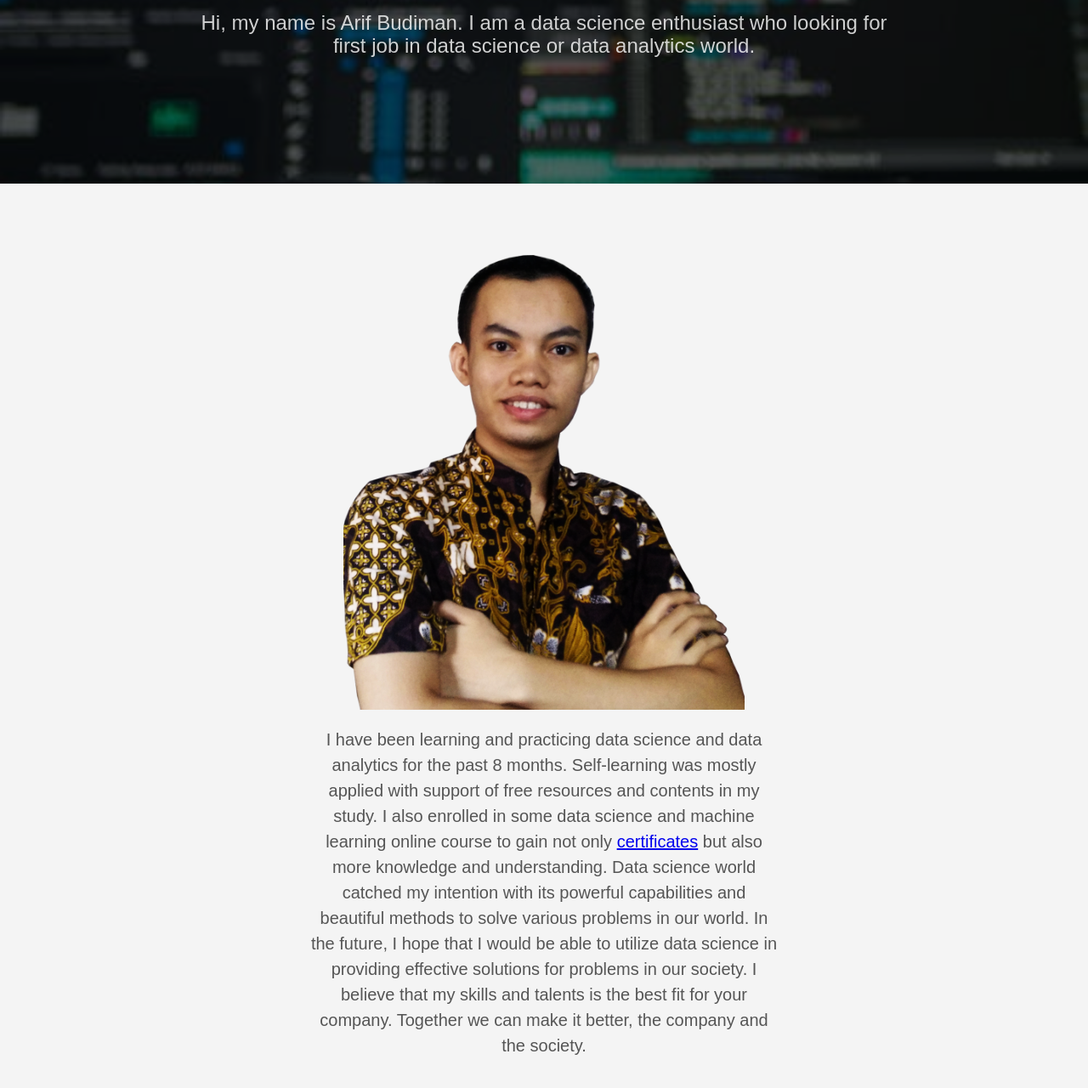
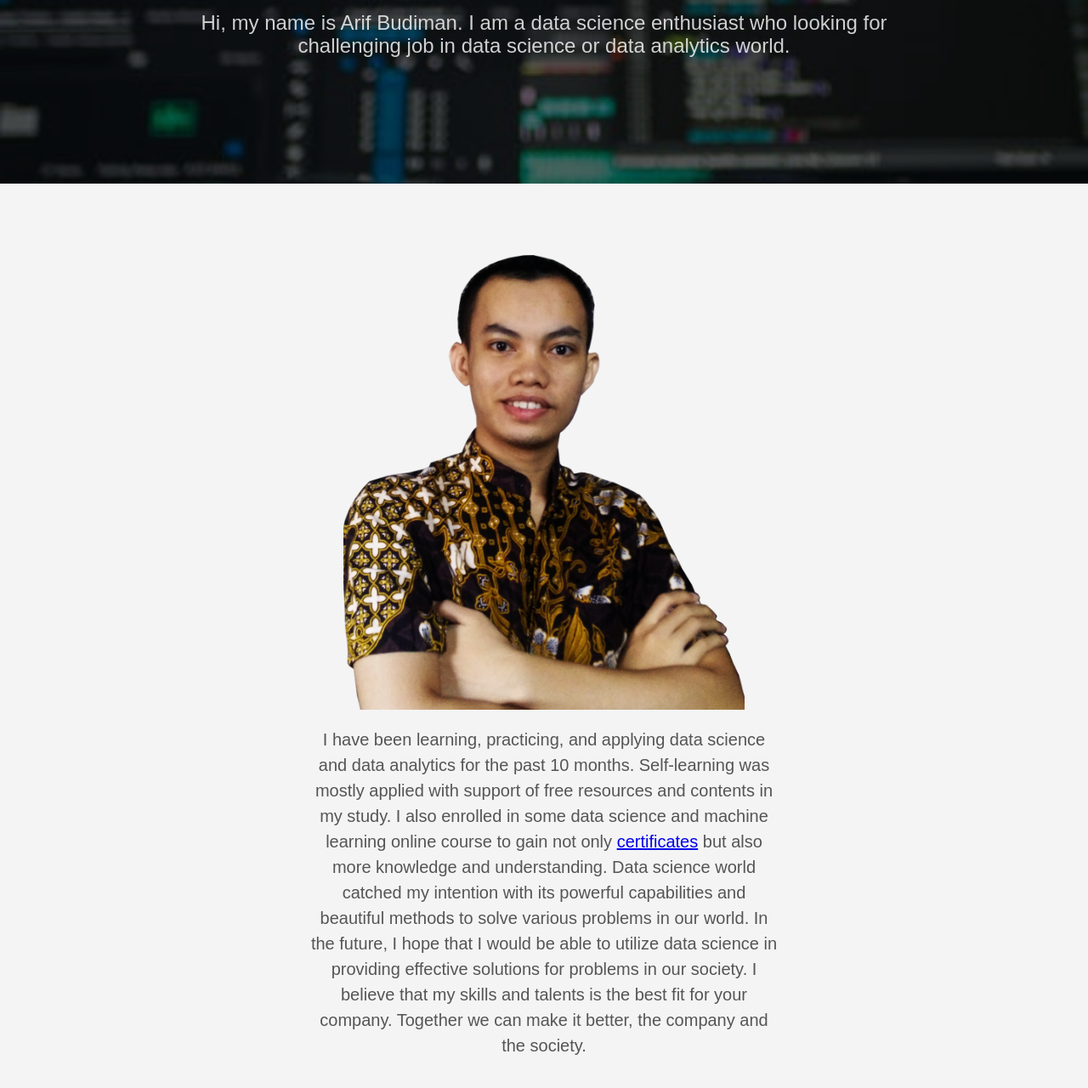
Before and after one commit to afbudiman/ArifBudiman_Portofolio, a plain HTML site: page about/index.html in a window 1280 px wide. Shown: the part 372-1652 px from the top of the page at 85% size. Drawn offline with Linux system fonts and the light colour scheme.

Commit message:
Update index.html

```diff
--- a/about/index.html
+++ b/about/index.html
@@ -32,14 +32,14 @@
 
 
     <meta property="og:title" content="About" />
-<meta property="og:description" content="Hi, my name is Arif Budiman. I am a data science enthusiast who looking for first job in data science or data analytics world." />
+<meta property="og:description" content="Hi, my name is Arif Budiman. I am a data science enthusiast who looking for challenging job in data science or data analytics world." />
 <meta property="og:type" content="website" />
 <meta property="og:url" content="https://afbudiman.github.io/ArifBudiman_Portofolio/about/" />
 
 <meta itemprop="name" content="About">
-<meta itemprop="description" content="Hi, my name is Arif Budiman. I am a data science enthusiast who looking for first job in data science or data analytics world."><meta name="twitter:card" content="summary"/>
+<meta itemprop="description" content="Hi, my name is Arif Budiman. I am a data science enthusiast who looking for challenging job in data science or data analytics world."><meta name="twitter:card" content="summary"/>
 <meta name="twitter:title" content="About"/>
-<meta name="twitter:description" content="Hi, my name is Arif Budiman. I am a data science enthusiast who looking for first job in data science or data analytics world."/>
+<meta name="twitter:description" content="Hi, my name is Arif Budiman. I am a data science enthusiast who looking for challenging job in data science or data analytics world."/>
 
 
   </head>
@@ -129,7 +129,7 @@
         </h1>
 
           <h2 class="fw1 f5 f3-l white-80 measure-wide-l center mt3">
-            Hi, my name is Arif Budiman. I am a data science enthusiast who looking for first job in data science or data analytics world.
+            Hi, my name is Arif Budiman. I am a data science enthusiast who looking for challenging job in data science or data analytics world.
           </h2>
 
       </div>
@@ -144,7 +144,7 @@
     <img src="https://afbudiman.github.io/ArifBudiman_Portofolio/images/potogw.png"/>
 </figure>
 
-<p>I have been learning and practicing data science and data analytics for the past 8 months. Self-learning was mostly applied with support of free resources and contents
+<p>I have been learning, practicing, and applying data science and data analytics for the past 10 months. Self-learning was mostly applied with support of free resources and contents
 in my study. I also enrolled in some data science and machine learning online course to gain not only <a href="https://github.com/afbudiman/Data-Science-Certificates">certificates</a> but also more knowledge and understanding. Data science world catched my intention with its powerful capabilities and beautiful methods to solve various problems in our world. In the future, I hope that I would be able to utilize data science in providing effective solutions for problems in our society. I believe that my skills and talents is the best fit for your company. Together we can make it better, the company and the society.</p>
 </section>
     <section class="flex-ns flex-wrap justify-around mt5">
```
